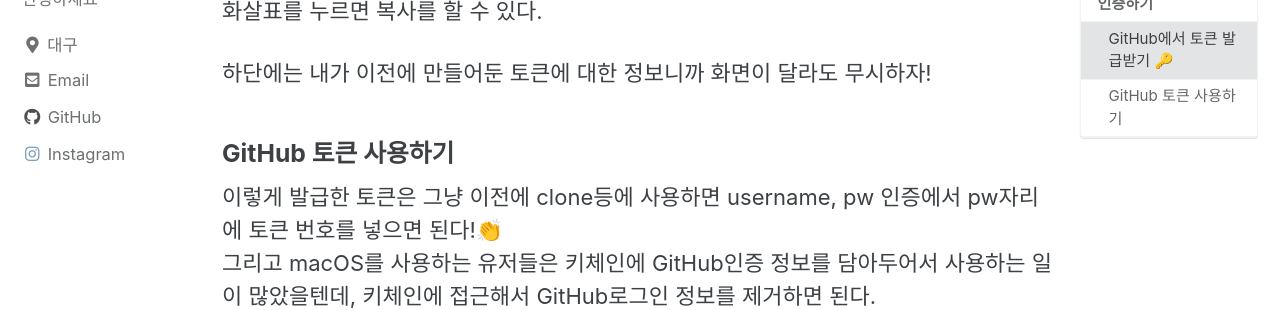
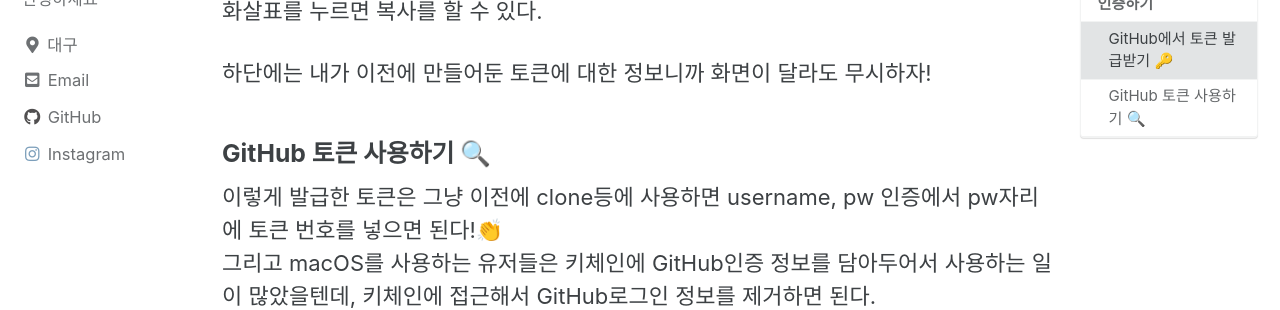
Before and after one commit to unh6uoj/unh6uoj.github.io, a Jekyll site: the page built from _posts/2021-08-30-GitHub 인증 오류 Support for password authentication was removed.md, in a window 1280 px wide and 900 px high, scrolled down 2637 px. Shown: the part 122-432 px from the top of the window. Built offline with Jekyll 4.4.1, drawn with Linux system fonts in a browser that asks for light colours; cached includes are drawn as plain includes.

```diff
--- a/_posts/2021-08-30-GitHub 인증 오류 Support for password authentication was removed.md
+++ b/_posts/2021-08-30-GitHub 인증 오류 Support for password authentication was removed.md
@@ -47,7 +47,7 @@ Select scopes에는 토큰에 대한 여러가지 접근 권한들을 설정 할
 하단에는 내가 이전에 만들어둔 토큰에 대한 정보니까 화면이 달라도 무시하자!
 
 
-### GitHub 토큰 사용하기
+### GitHub 토큰 사용하기 🔍
 이렇게 발급한 토큰은 그냥 이전에 clone등에 사용하면 username, pw 인증에서 pw자리에 토큰 번호를 넣으면 된다!👏
 그리고 macOS를 사용하는 유저들은 키체인에 GitHub인증 정보를 담아두어서 사용하는 일이 많았을텐데, 키체인에 접근해서 GitHub로그인 정보를 제거하면 된다.
 
```
